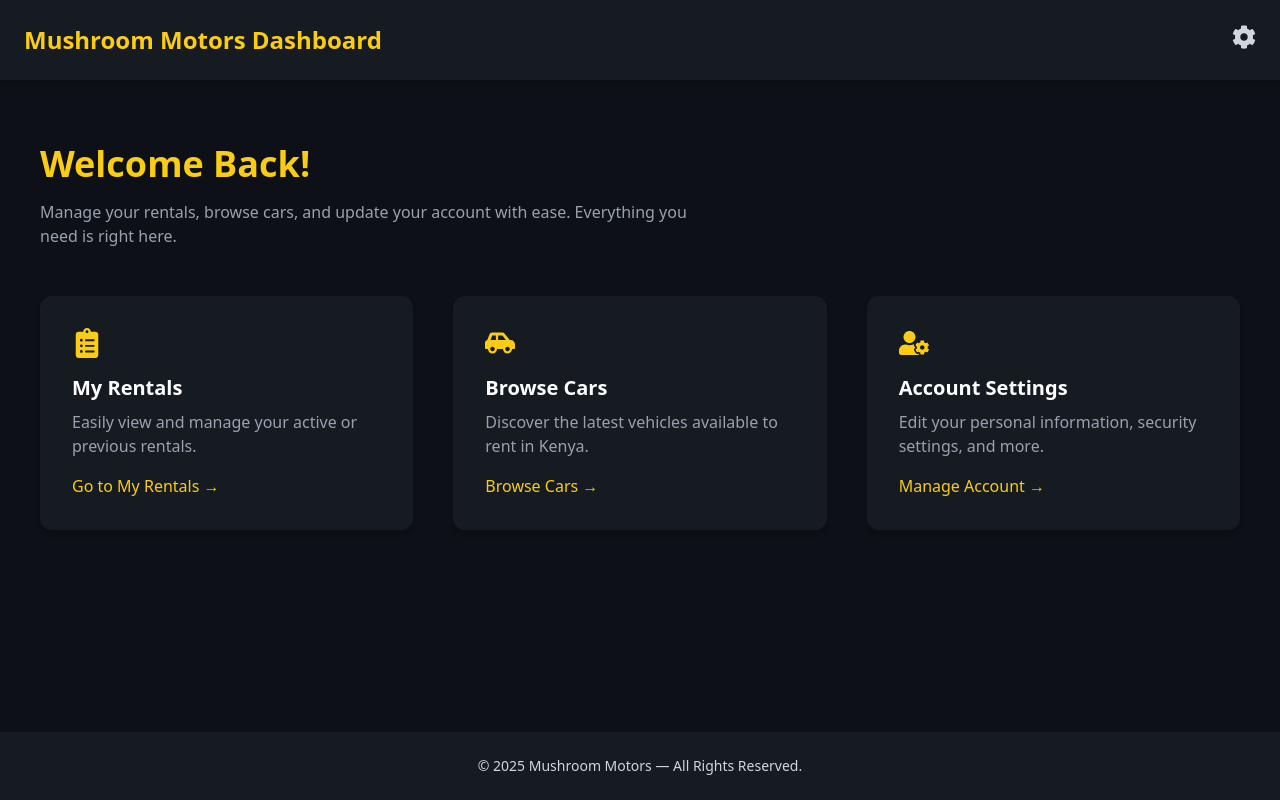
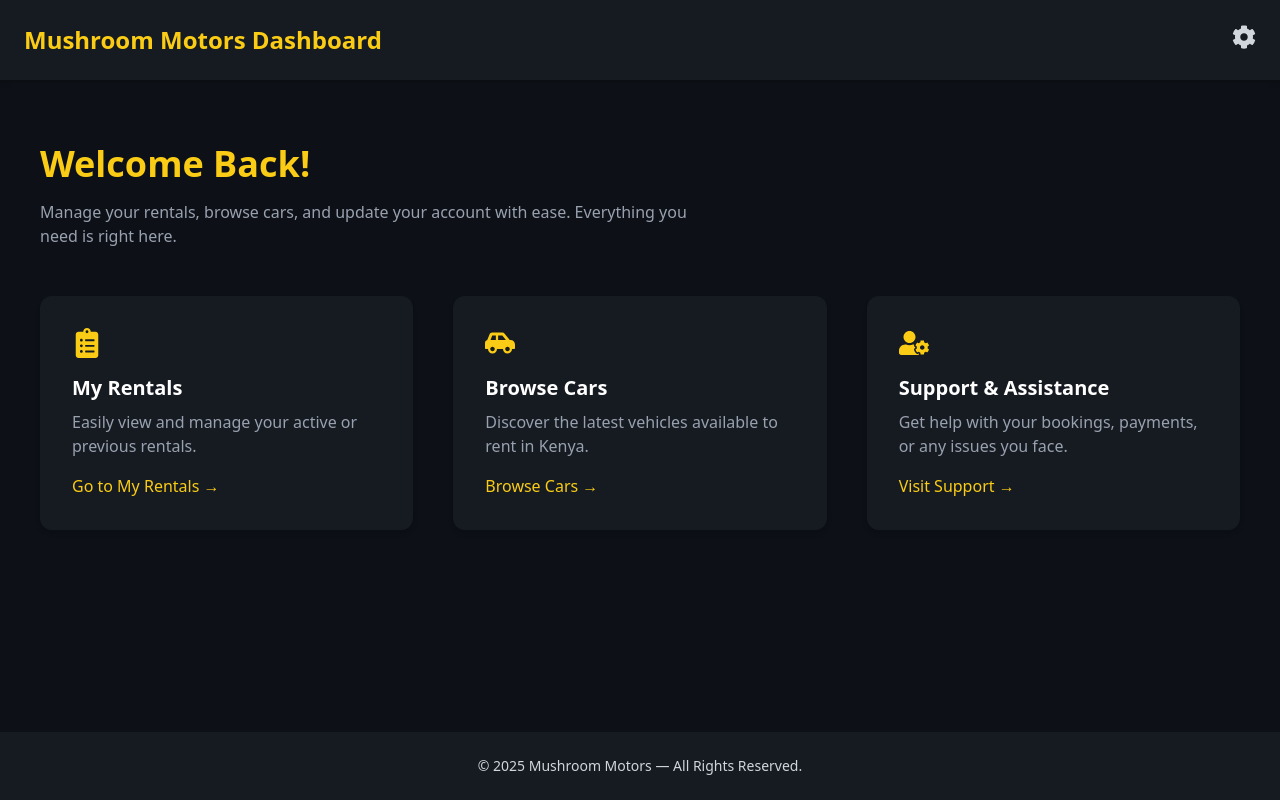
Before and after one commit to festus-sulumeti/mushroom-motors-rental-frontend, a React (Vite) app: page /dashboard in a window 1280 px wide. Built offline with nearby package versions, Linux system fonts and the light colour scheme.

Commit message:
refactor: Replace Account Settings card with Support & Assistance section on user dashboard

```diff
--- a/src/components/user-dashboard/UserDashboardHome.jsx
+++ b/src/components/user-dashboard/UserDashboardHome.jsx
@@ -60,12 +60,17 @@ const UserDashboardHome = () => {
             <Link to="/cars" className="text-[#FACC15] font-medium hover:underline">Browse Cars →</Link>
           </div>
 
-          <div className="bg-[#161B22] rounded-xl p-8 shadow-md hover:ring-2 hover:ring-[#FACC15] transition cursor-pointer">
+         <div className="bg-[#161B22] rounded-xl p-8 shadow-md hover:ring-2 hover:ring-[#FACC15] transition cursor-pointer">
             <FaUserCog className="text-3xl text-[#FACC15] mb-4" />
-            <h3 className="text-xl font-semibold text-white mb-2">Account Settings</h3>
-            <p className="text-gray-400 mb-4">Edit your personal information, security settings, and more.</p>
-            <Link to="/account-settings" className="text-[#FACC15] font-medium hover:underline">Manage Account →</Link>
-          </div>
+            <h3 className="text-xl font-semibold text-white mb-2">Support & Assistance</h3>
+            <p className="text-gray-400 mb-4">
+                Get help with your bookings, payments, or any issues you face.
+            </p>
+            <Link to="/support" className="text-[#FACC15] font-medium hover:underline">
+                Visit Support →
+            </Link>
+         </div>
+
         </div>
       </main>
 
```
